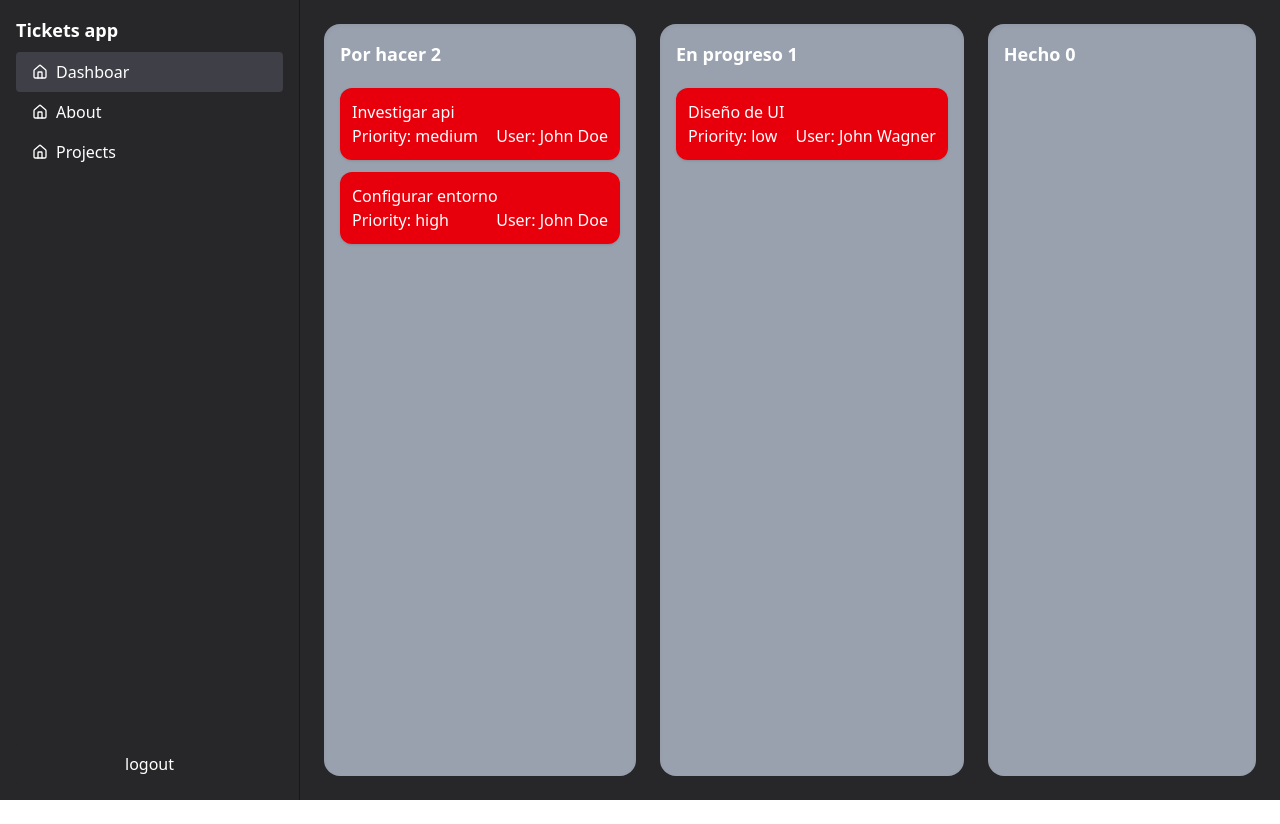
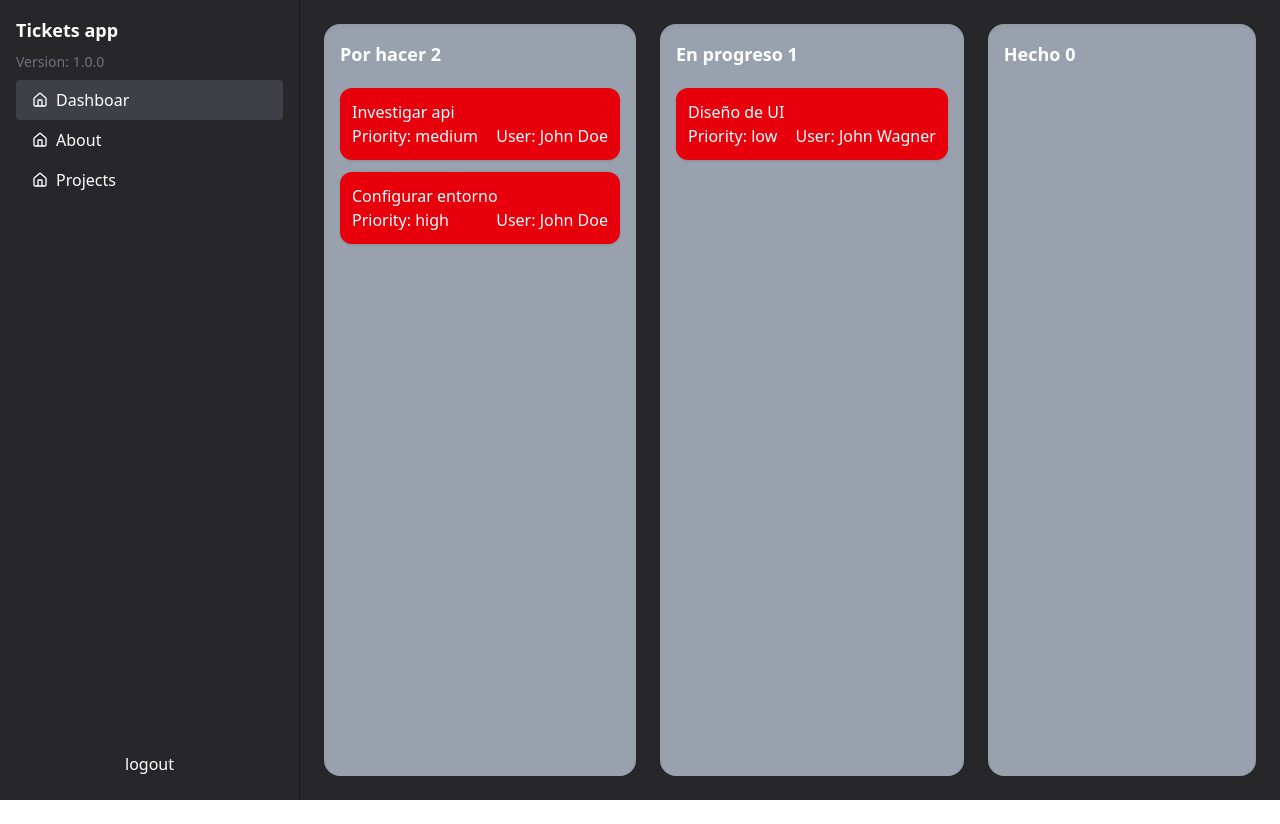
Before and after one commit to EvegeniyNekrasov/some_fun, a React (Vite) app in the folder client/: page / in a window 1280 px wide. Built offline with nearby package versions, Linux system fonts and the light colour scheme; no server answers; sample sign-in values are in the browser's storage.

Commit message:
feat: client-adding app version to sidebar

```diff
--- /dev/null
+++ b/client/src/components/AppVersion.tsx
@@ -0,0 +1,4 @@
+const AppVersion = () => (
+    <span className="text-sm text-zinc-500">Version: {__APP_VERSION__}</span>
+);
+export default AppVersion;
--- a/client/src/components/Sidebar/Sidebar.tsx
+++ b/client/src/components/Sidebar/Sidebar.tsx
@@ -1,6 +1,7 @@
 import { Link, useMatchRoute, useNavigate } from "@tanstack/react-router";
 import { listOfNavLinks } from "./links";
 import { useAuth } from "../../context/AuthContext";
+import AppVersion from "@/components/AppVersion";
 
 export default function Sidebar() {
     useMatchRoute();
@@ -21,6 +22,7 @@ export default function Sidebar() {
             className="flex flex-col gap-2 w-full h-full p-4 border-r-1
                          border-r-zinc-900">
             <span className="text-lg font-semibold">Tickets app</span>
+            <AppVersion />
 
             <nav>
                 <ul>
--- a/client/vite.config.ts
+++ b/client/vite.config.ts
@@ -3,6 +3,7 @@ import react from "@vitejs/plugin-react-swc";
 import { TanStackRouterVite } from "@tanstack/router-plugin/vite";
 import tailwindcss from "@tailwindcss/vite";
 import path from "path";
+import { version } from "./package.json";
 
 const root = path.resolve(__dirname, "src");
 
@@ -25,4 +26,7 @@ export default defineConfig({
             },
         },
     },
+    define: {
+        __APP_VERSION__: JSON.stringify(version),
+    },
 });
```
